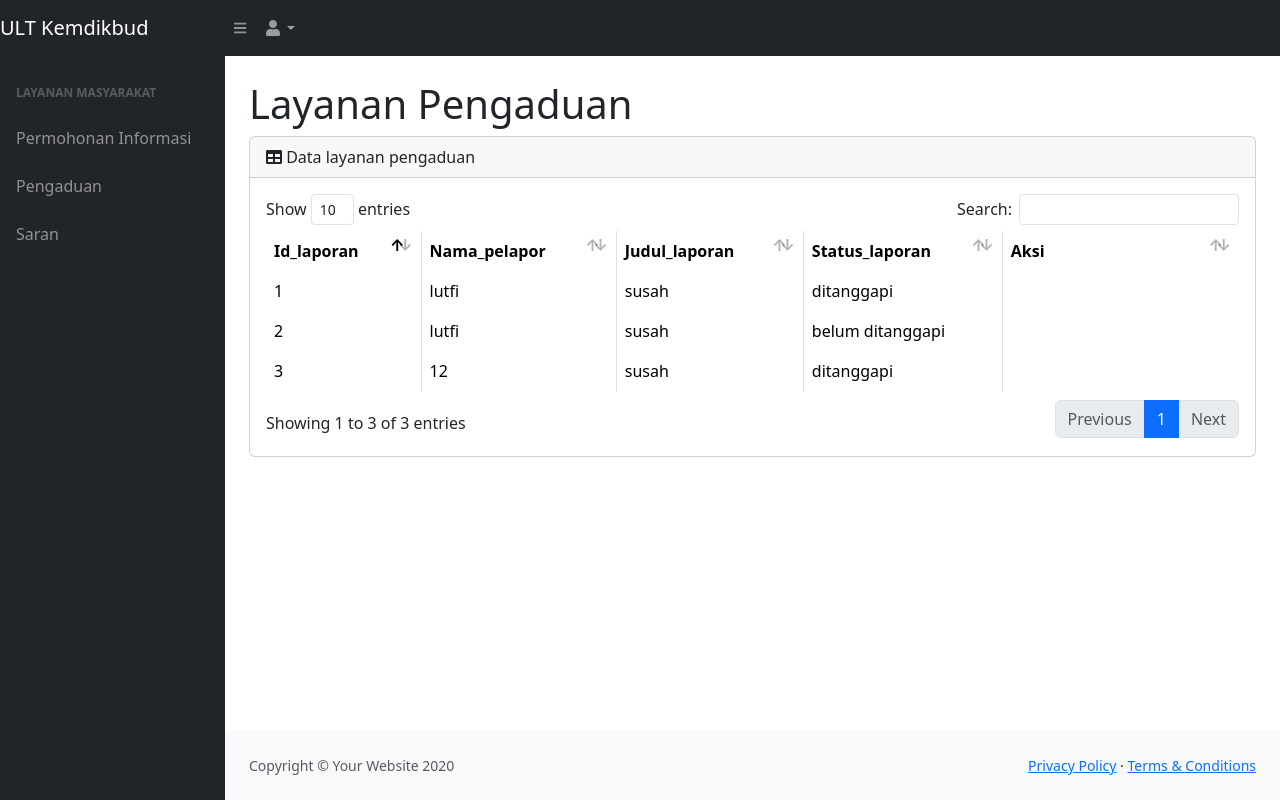
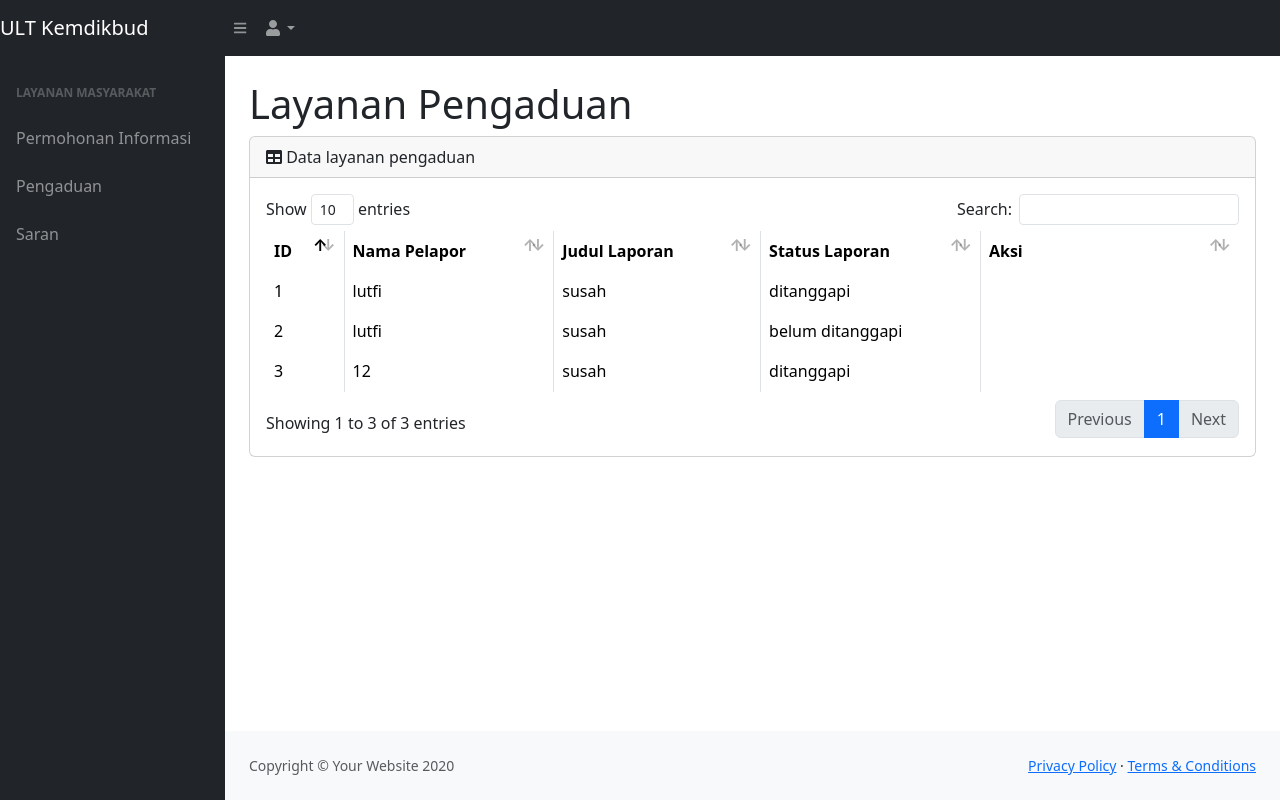
Before and after one commit to lutfi-GRNJG/ult_kemdikbud, a CodeIgniter app: page /database/index.php/layanan_pengaduan/index in a window 1280 px wide. Run offline with CodeIgniter, Linux system fonts and the light colour scheme; data comes from the database, SQL or seed files in the repository; style sheets or scripts are compiled from the project's sources; some libraries are stand-ins or nearby versions.

Commit message:
Update layanan_pengaduan.php

```diff
--- a/application/views/admin/layanan_pengaduan.php
+++ b/application/views/admin/layanan_pengaduan.php
@@ -11,10 +11,10 @@
                     <table class="table table-bordered" id="dataTable" width="100%" cellspacing="0">
                         <thead>
                             <tr>
-                                <th>Id_laporan</th>
-                                <th>Nama_pelapor</th>
-                                <th>Judul_laporan</th>
-                                <th>Status_laporan</th>
+                                <th>ID</th>
+                                <th>Nama Pelapor</th>
+                                <th>Judul Laporan</th>
+                                <th>Status Laporan</th>
                                 <th>Aksi</th>
                             </tr>
                         </thead>
@@ -28,8 +28,9 @@
                                     <td>
                                         <?php
                                         if ($laporan->status_laporan == 'belum ditanggapi') : ?>
+                                            <a href='<?= site_url("Layanan_pengaduan/detail_laporan/$laporan->id_laporan") ?>' class="badge badge-primary badge-pill">Lihat Detail</a>
                                             <a href='<?= site_url("Layanan_pengaduan/ubah_status/$laporan->id_laporan") ?>' class="badge badge-success badge-pill">Ditanggapi</a>
-                                            <a href='<?= site_url("Layanan_pengaduan/detail_laporan/$laporan->id_laporan") ?>' class="badge badge-primary badge-pill">Lihat Detail</a>
+
                                         <?php else : ?>
                                             <a href='<?= site_url("Layanan_pengaduan/detail_laporan/$laporan->id_laporan") ?>' class="badge badge-primary badge-pill">Lihat Detail</a>
                                         <?php endif; ?>
```
